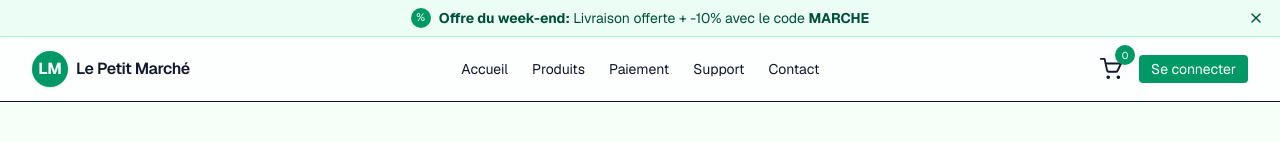
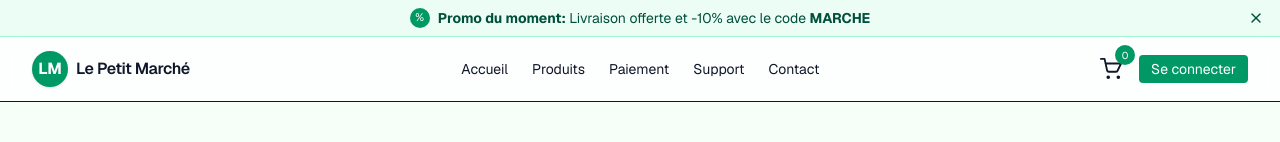
Before and after one commit to matrochet/le_petit_marche, a Next.js app: page / in a window 1280 px wide. Shown: the top 142 px of the page. Built offline with nearby package versions, Linux system fonts and the light colour scheme; no server answers; the database is empty.

Commit message:
upadate promo message

```diff
--- a/src/components/promo-banner.tsx
+++ b/src/components/promo-banner.tsx
@@ -31,7 +31,7 @@ export default function PromoBanner() {
         <div className="flex items-center gap-2 justify-center text-center">
           <span className="inline-flex h-5 w-5 items-center justify-center rounded-full bg-emerald-600 text-white text-[11px]">%</span>
           <span>
-            <strong>Offre du week-end:</strong> Livraison offerte + -10% avec le code <strong>MARCHE</strong>
+            <strong>Promo du moment:</strong> Livraison offerte et -10% avec le code <strong>MARCHE</strong>
           </span>
         </div>
         <button
```
